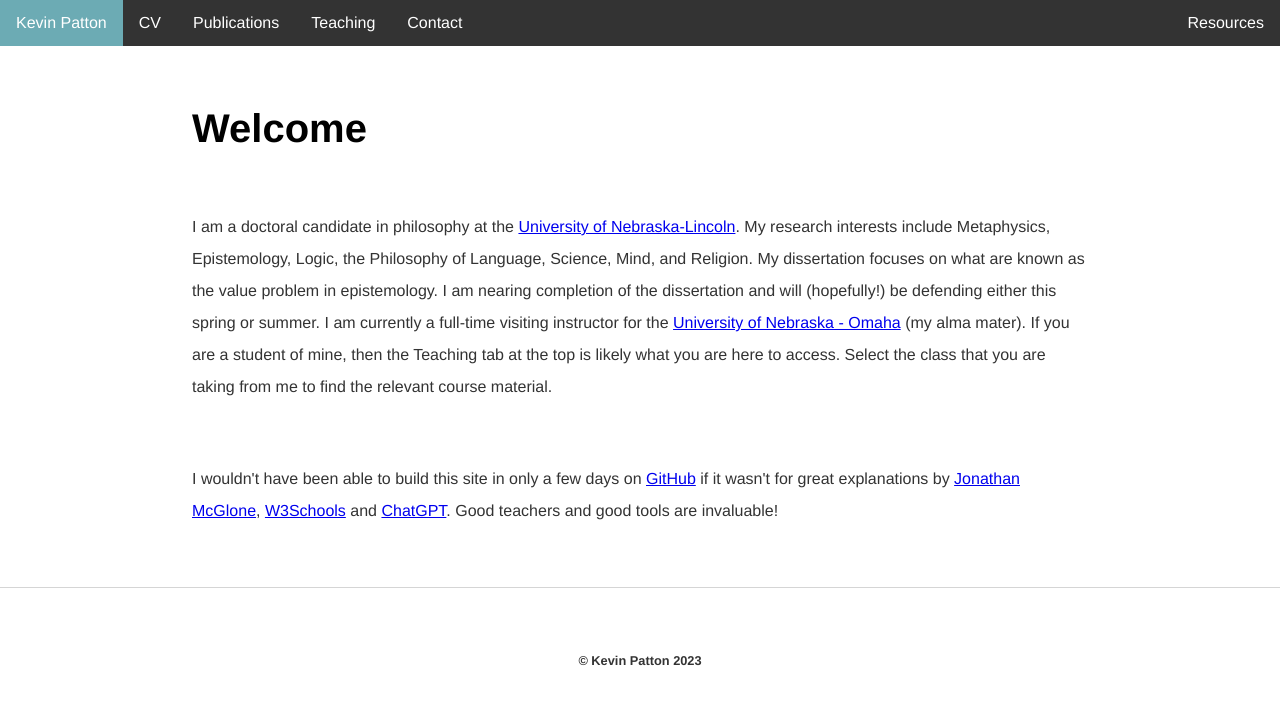
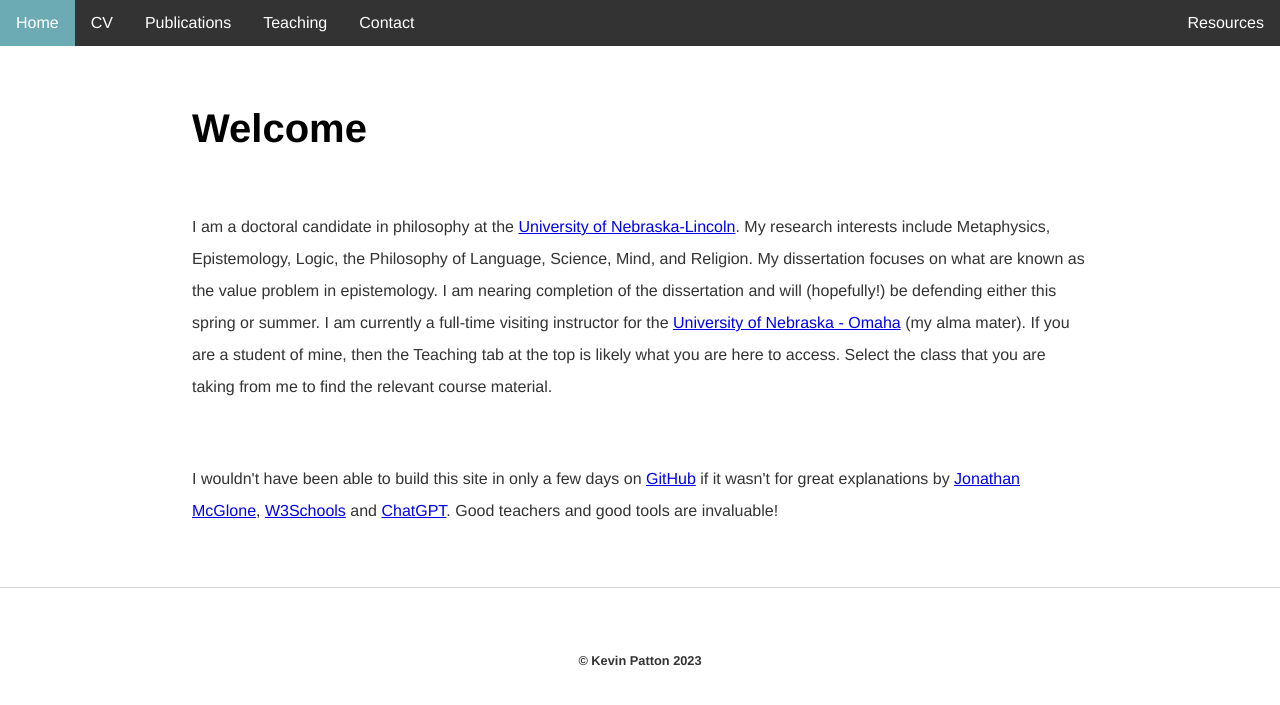
Before and after one commit to kevinjpatton/kevinjpatton.github.io, a Jekyll site: the page built from index.html, in a window 1280 px wide. Shown: the top 705 px of the page. Built offline with Jekyll 4.4.1, drawn with Linux system fonts in a browser that asks for light colours; Markdown is read by kramdown in place of the engine named in the settings.

Commit message:
Update default.html

```diff
--- a/_layouts/default.html
+++ b/_layouts/default.html
@@ -47,7 +47,7 @@
     </head>
     <body>
       <ul class="topnav">
-    <li><a class="{{ '/' == page.url ? 'active' : '' }}" href="/">Kevin Patton</a></li>
+    <li><a class="{{ '/' == page.url ? 'active' : '' }}" href="/">Home</a></li>
     <li><a class="{{ '/cv' in page.url ? 'active' : '' }}" href="/cv">CV</a></li>
     <li><a class="{{ '/pubs' in page.url ? 'active' : '' }}" href="/pubs">Publications</a></li>
     <li><a class="{{ '/teaching' in page.url ? 'active' : '' }}" href="/teaching">Teaching</a></li>
```
